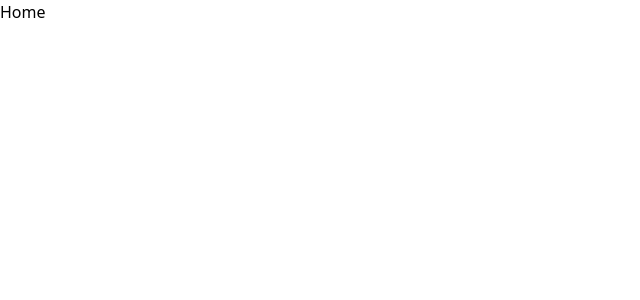
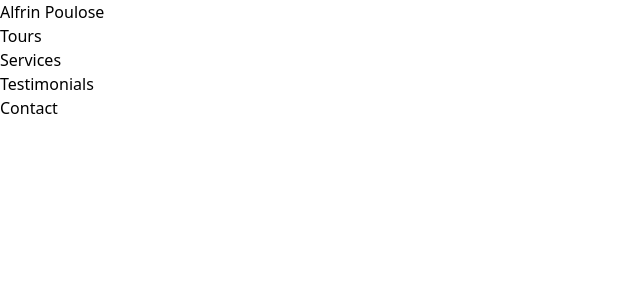
Before and after one commit to rinto11804/team-luminaries, a React (Vite) app: page / in a window 1280 px wide. Shown: the top 300 px of the page, without its empty margins (0-640 px from the left). Built offline with nearby package versions, Linux system fonts and the light colour scheme.

Commit message:
added pages

```diff
--- a/src/components/Home.jsx
+++ b/src/components/Home.jsx
@@ -2,7 +2,17 @@ import React from 'react'
 
 function Home() {
   return (
-    <div>Home</div>
+    <div>
+      <h1 className='font-bold'>Alfrin Poulose</h1>
+      <nav>
+        <ul>
+          <li>Tours</li>
+          <li>Services</li>
+          <li>Testimonials</li>
+          <li>Contact</li>
+        </ul>
+      </nav>
+    </div>
   )
 }
 
```
Also changed, not shown: src/components/Contact.jsx (+9 -0 lines), src/components/Services.jsx (+9 -0 lines), src/components/Testimonials.jsx (+9 -0 lines), src/components/Tours.jsx (+9 -0 lines).
